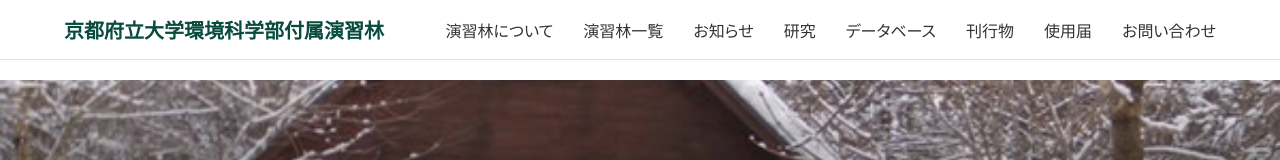
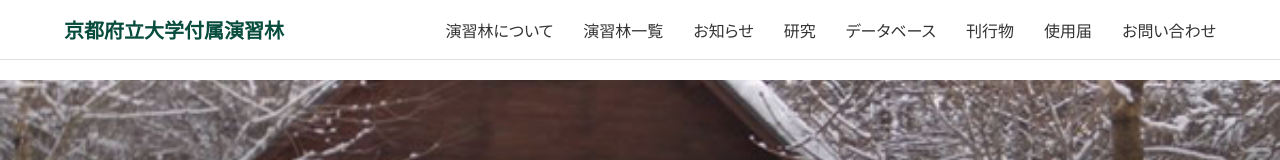
Before and after one commit to lover-of-the-forest/universityforest, a plain HTML site: page kuta.html in a window 1280 px wide. Shown: the top 160 px of the page. Drawn offline with Linux system fonts and the light colour scheme.

Commit message:
Update kuta.html

```diff
--- a/kuta.html
+++ b/kuta.html
@@ -3,7 +3,7 @@
 <head>
     <meta charset="UTF-8">
     <meta name="viewport" content="width=device-width, initial-scale=1.0">
-    <title>久多演習林 - 京都府立大学環境科学部付属演習林</title>
+    <title>久多演習林 - 京都府立大学付属演習林</title>
     <link rel="stylesheet" href="style.css">
     <link rel="preconnect" href="https://fonts.googleapis.com">
     <link rel="preconnect" href="https://fonts.gstatic.com" crossorigin>
@@ -13,7 +13,7 @@
 
     <header class="site-header scrolled">
         <div class="container">
-            <a href="index.html" class="logo">京都府立大学環境科学部付属演習林</a>
+            <a href="index.html" class="logo">京都府立大学付属演習林</a>
             <nav class="global-nav">
                 <ul>
                     <li><a href="index.html#about">演習林について</a></li>
@@ -114,4 +114,5 @@
 
     <script src="main.js"></script>
 </body>
+
 </html>
```
